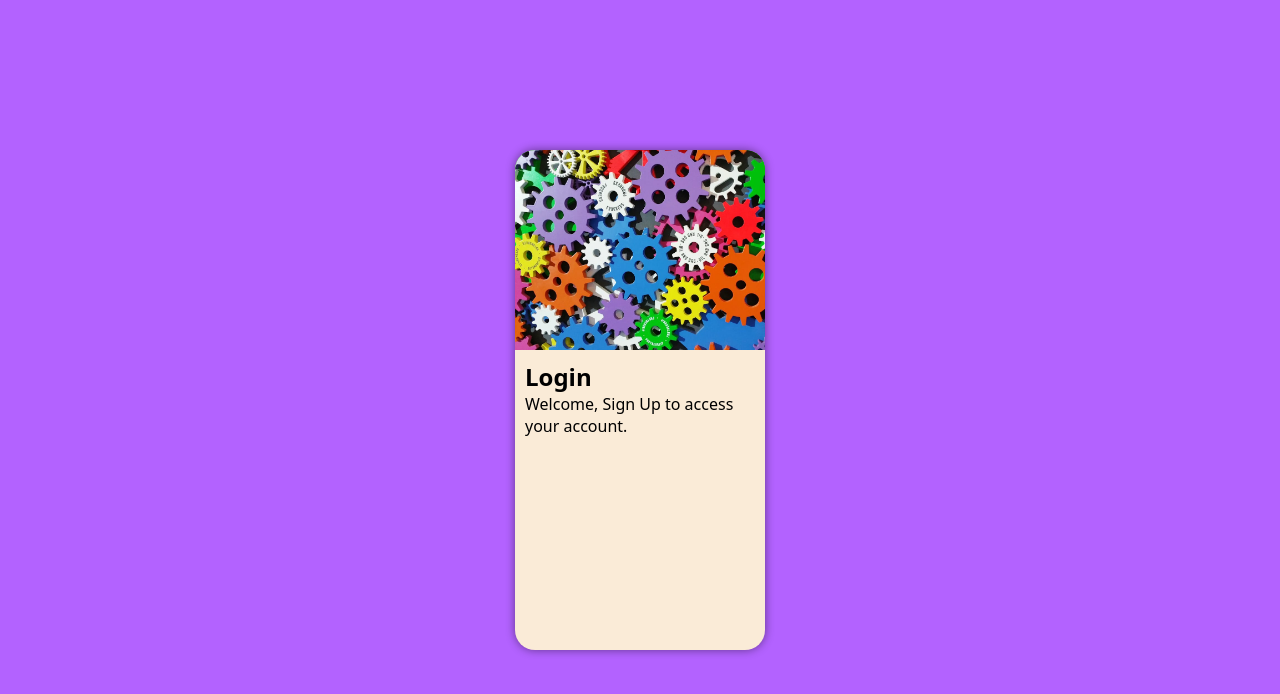
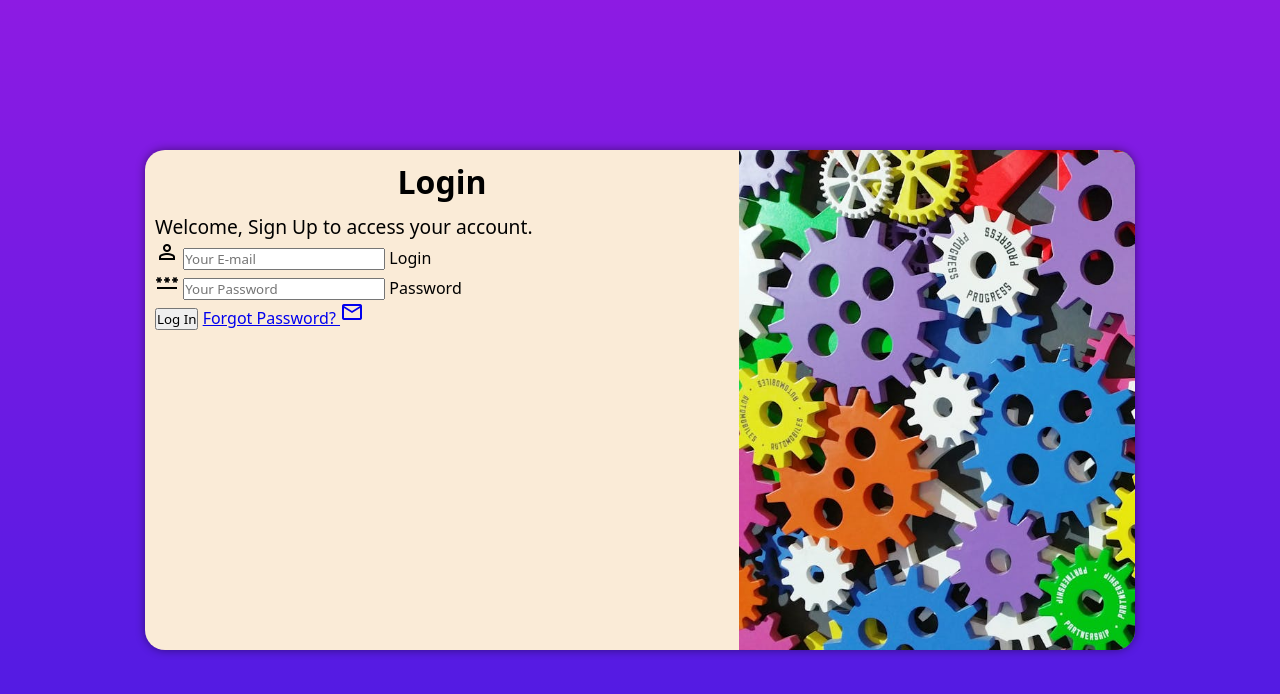
Before and after one commit to brunobuks/project-login, a plain HTML site: page index.html in a window 1280 px wide. Drawn offline with nearby package versions, Linux system fonts and the light colour scheme.

Commit message:
created new form

```diff
--- a/index.html
+++ b/index.html
@@ -4,7 +4,9 @@
     <meta charset="UTF-8">
     <meta name="viewport" content="width=device-width, initial-scale=1.0">
     <title>Login</title>
+    <link href="https://fonts.googleapis.com/css2?family=Material+Symbols+Outlined" rel="stylesheet" />
     <link rel="stylesheet" href="styles/style.css">
+    <link rel="stylesheet" href="style/media-query.css">
 </head>
 <body>
     <main>
@@ -15,8 +17,21 @@
             <div id="form">
                 <h1>Login</h1>
                 <p>Welcome, Sign Up to access your account.</p>
-                <form action="login.php" method="post">
-
+                <form action="login.php" method="post" autocomplete="on">
+                    <div class="filed">
+                        <span class="material-symbols-outlined">person</span>
+                        <input type="email" name="mail" id="mail" placeholder="Your E-mail" autocomplete="email" required maxlength="15">
+                        <label for="mail">Login </label>
+                    </div>
+                    <div id="field">
+                        <span class="material-symbols-outlined">password</span>
+                        <input type="password" name="pass" id="pass" placeholder="Your Password" autocomplete="current-password" required minlength="8" maxlength="15">
+                        <label for="pass">Password </label>
+                    </div>
+                    <input type="submit" value="Log In">
+                    <a href="password.html">Forgot Password?
+                        <span class="material-symbols-outlined">mail</span>
+                    </a>
                 </form>
             </div>
         </section>
--- /dev/null
+++ b/style/media-query.css
@@ -0,0 +1,55 @@
+@charset "UTF-8";
+
+@media screen and (min-width: 768px) and (max-width: 992px) {
+    body {
+        background-image: linear-gradient(to bottom, #8D1BE3, #4B1BE3);
+    }
+
+    section#login {
+        width: 90vw;
+    }
+
+    section#login > div#image {
+        float: left;
+        width: 30%;
+        height: 100%;
+    }
+
+    section#login > div#form {
+        float: right;
+        width: 70%;
+    }
+
+    div#form > p {
+        font-size: 1em;
+    }
+}
+
+@media screen and (min-width: 992px) {
+    body {
+        background-image: linear-gradient(to bottom, #8D1BE3, #4B1BE3);
+    }
+
+    section#login {
+        width: 990px;
+    }
+
+    section#login > div#image {
+        float: right;
+        width: 40%;
+        height: 100%;
+    }
+
+    section#login > div#form {
+        float: left;
+        width: 60%;
+    }
+
+    div#form > h1 {
+        font-size: 2em;
+    }
+
+    div#form > p {
+        font-size: 1.2em;
+    }
+}
--- a/styles/style.css
+++ b/styles/style.css
@@ -8,7 +8,7 @@
 }
 
 body, html {
-    background-color: rgb(179, 98, 255);
+    background-color: #8D1BE3;
     height: 100vh;
     width: 100vw;
 }
@@ -31,6 +31,9 @@ section#login {
     height: 500px;
     border-radius: 20px;
     box-shadow: 0px 0px 10px rgba(0, 0, 0, 0.453);
+
+    transition: width 0.5s, height 0.5s;
+    transition-timing-function: ease;
 }
 
 section#login > div#image {
@@ -43,3 +46,12 @@ section#login > div#form {
     padding: 10px;
     display: block;
 }
+
+div#form > h1 {
+    text-align: center;
+    margin-bottom: 10px;
+}
+
+div#form > p {
+    font-size: 0.8em;
+}
```
